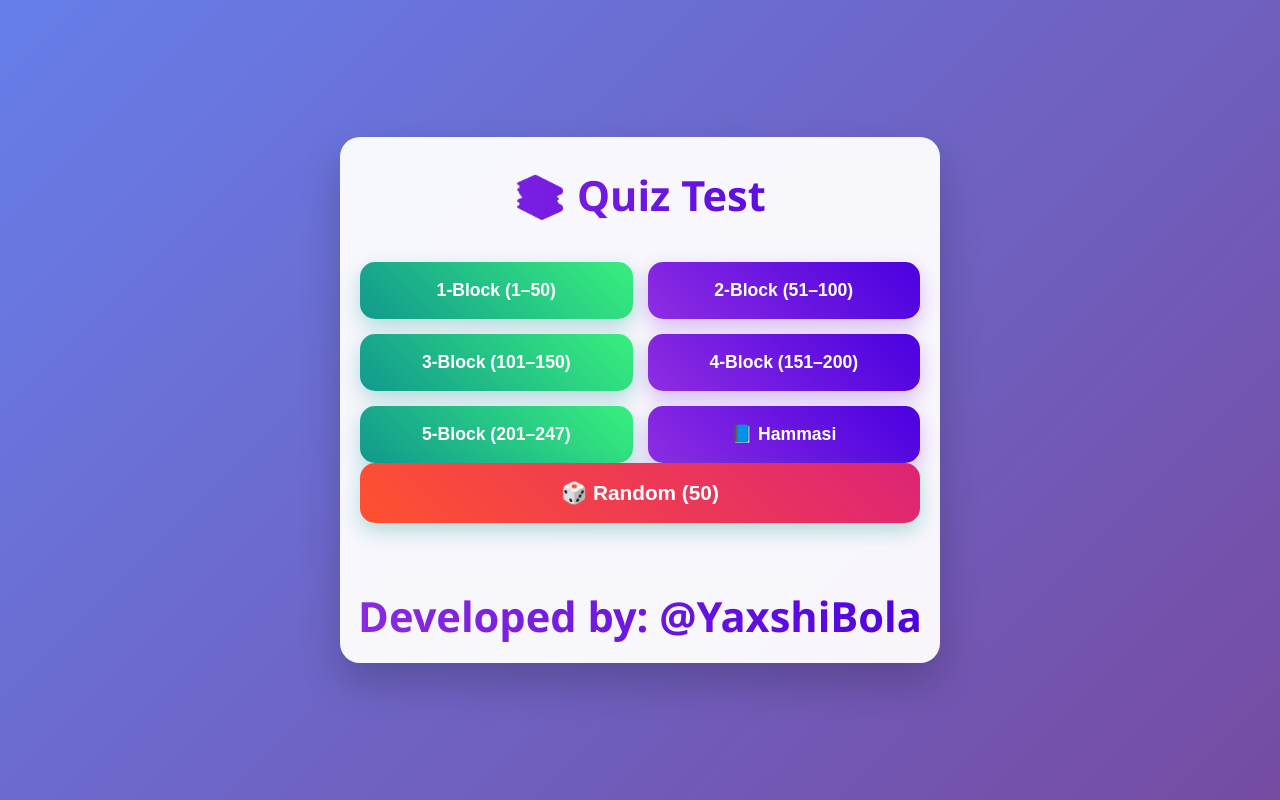
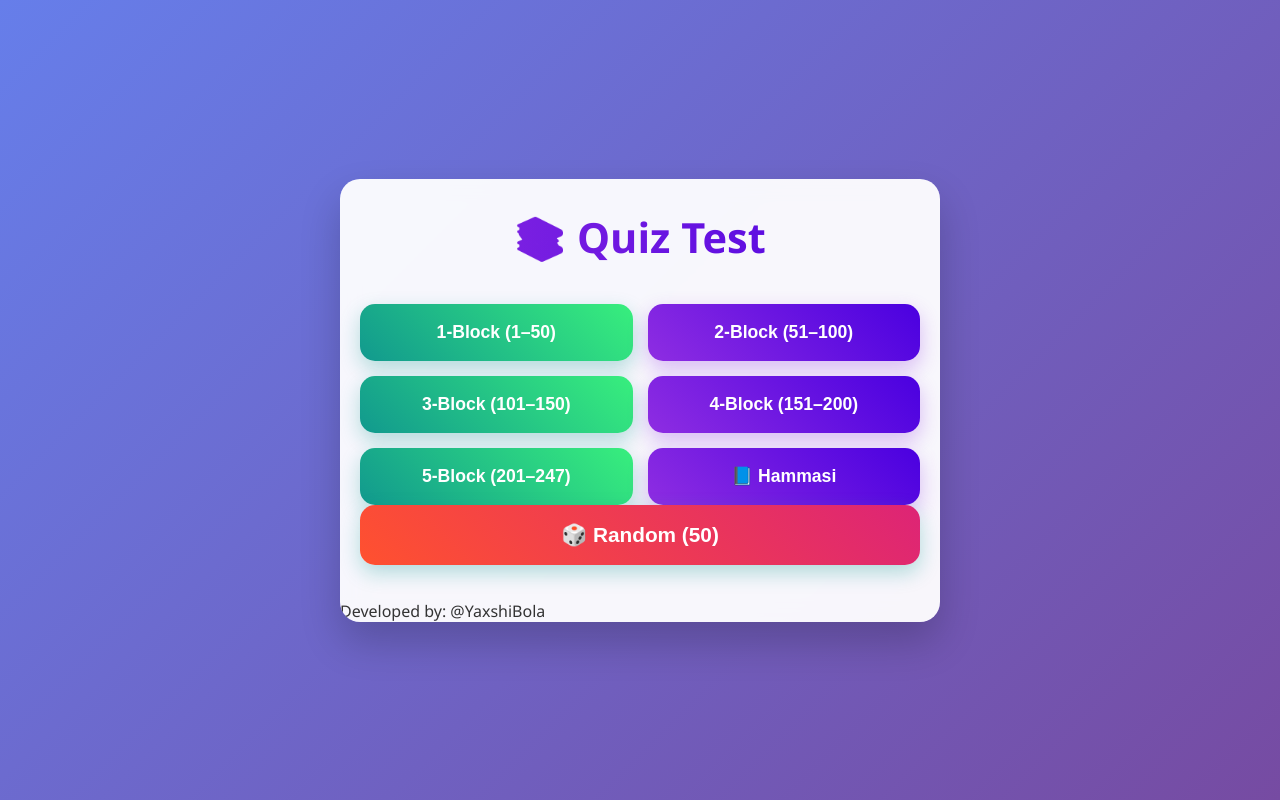
Before and after one commit to vipdasturchi/cppquiz, a plain HTML site: page index.html in a window 1280 px wide. Drawn offline with Linux system fonts and the light colour scheme.

Commit message:
Change header to paragraph for author credit

```diff
--- a/index.html
+++ b/index.html
@@ -21,7 +21,7 @@
     <button onclick="startAll()">📘 Hammasi</button>
     <button onclick="startRandom()">🎲 Random (50)</button>
   </div>
-<h1> Developed by: @YaxshiBola</h1>
+<p> Developed by: @YaxshiBola</p>
   <!-- QUIZ -->
   <div id="quiz" class="hidden">
     <div id="counter"></div>
```
